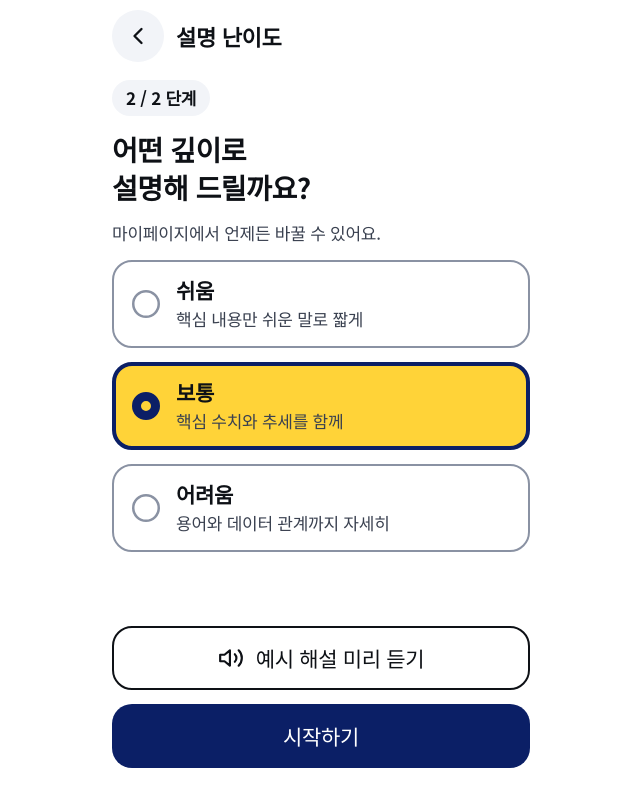
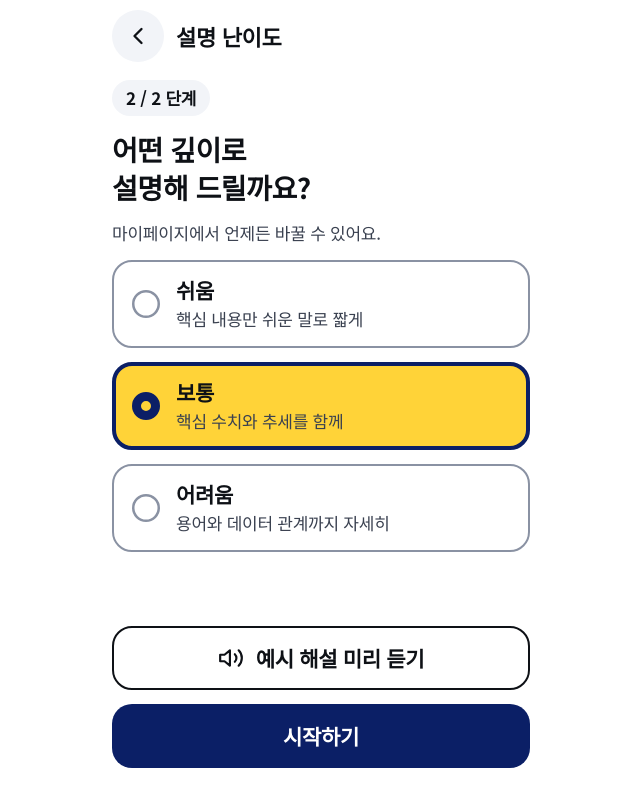
Before and after one commit to Line1-Hackathon-team14/NoonCo-FE, a React (Vite) app: page /signup/level in a window 1280 px wide. Shown: the whole page, without its empty margins (319-959 px from the left). Built offline with nearby package versions, Linux system fonts and the light colour scheme.

Commit message:
fix : Button 레이블 굵기 수정 (#25)

```diff
--- a/src/components/button/Button.css
+++ b/src/components/button/Button.css
@@ -17,7 +17,9 @@
   flex-shrink: 0;
 }
 
+/* reset.css의 `*`가 font-weight를 요소마다 직접 지정해서, 안쪽 span은 버튼의 굵기를 상속받지 못한다 */
 .button__label {
+  font: inherit;
   min-width: 0;
   word-break: keep-all;
   overflow-wrap: anywhere;
```
